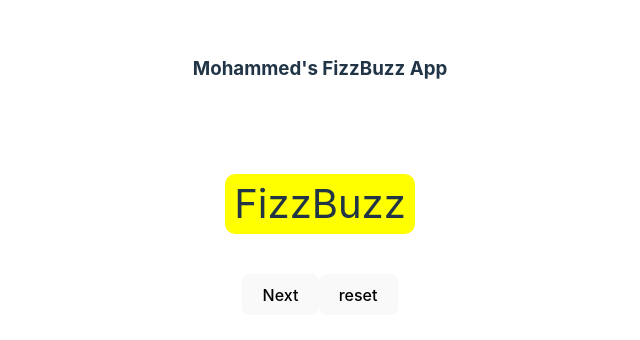
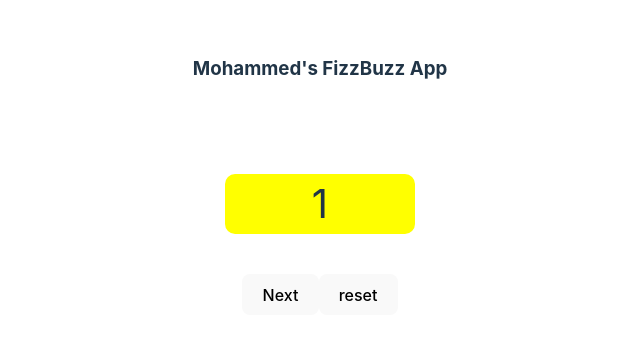
Before and after one commit to adamekissa/fizzBuzz-React, a React (Vite) app: page / in a window 1280 px wide. Shown: the part 208-548 px from the top of the page, without its empty margins (320-960 px from the left). Built offline with nearby package versions, Linux system fonts and the light colour scheme.

Commit message:
a little add on

```diff
--- a/src/App.jsx
+++ b/src/App.jsx
@@ -2,7 +2,7 @@ import { useState } from 'react'
 import './App.css'
 
 function App() {
-  const [count, setCount] = useState(0)
+  const [count, setCount] = useState(1)
   const message = getUtterance(count);
 
   function reset(){
```
